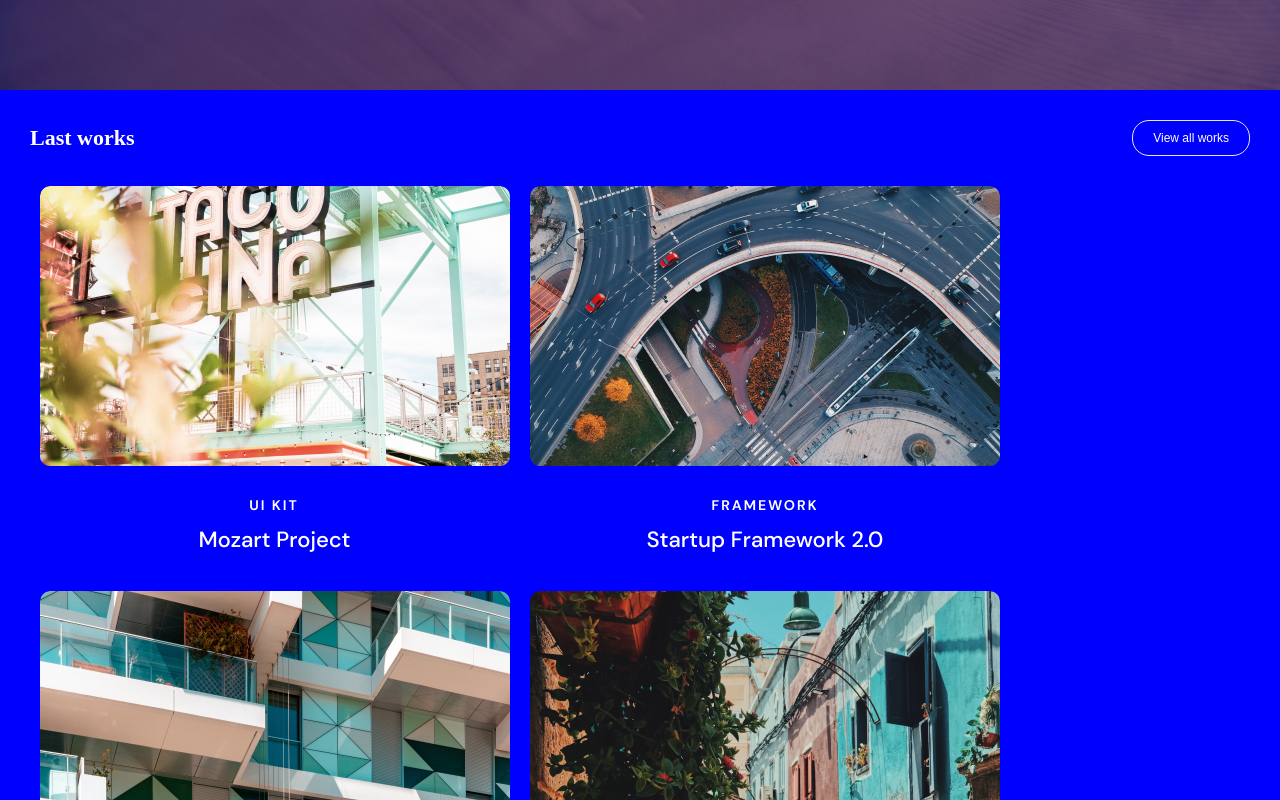
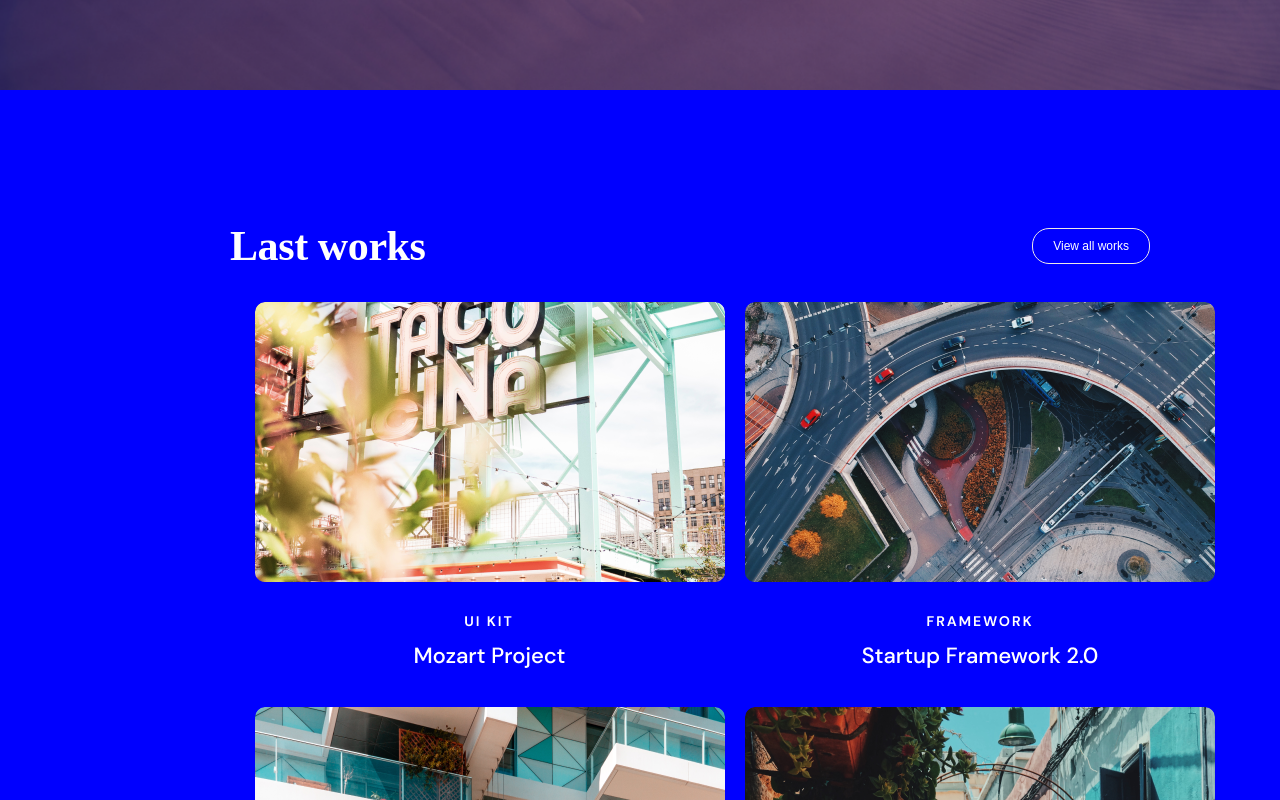
Before and after one commit to classicpages/figma-pages, a Vue app: page / in a window 1280 px wide. Shown: the part 4260-5060 px from the top of the page. Built offline with nearby package versions, Linux system fonts and the light colour scheme.

Commit message:
section Four and Section five and section six and Section Seven redo

```diff
--- a/src/components/SectionSeven.vue
+++ b/src/components/SectionSeven.vue
@@ -7,31 +7,27 @@
     <div class="works-container">
       <div class="work-item">
         <div class="work-image">
-          <img src="/src/assets/Work 1.png" alt="">
+          <img src="/src/assets/Work 1.png" alt="" />
         </div>
-        <div class="work-text">
-        </div>
+        <div class="work-text"></div>
       </div>
       <div class="work-item">
         <div class="work-image">
-          <img src="/src/assets/Work 2.png" alt="">
+          <img src="/src/assets/Work 2.png" alt="" />
         </div>
-        <div class="work-text">
-        </div>
+        <div class="work-text"></div>
       </div>
       <div class="work-item">
         <div class="work-image">
-          <img src="/src/assets/Work 3.png" alt="">
+          <img src="/src/assets/Work 3.png" alt="" />
         </div>
-        <div class="work-text">
-        </div>
+        <div class="work-text"></div>
       </div>
       <div class="work-item">
         <div class="work-image">
-          <img src="/src/assets/Work 4.png" alt="">
+          <img src="/src/assets/Work 4.png" alt="" />
         </div>
-        <div class="work-text">
-        </div>
+        <div class="work-text"></div>
       </div>
     </div>
   </section>
@@ -39,8 +35,8 @@
 
 <script>
 export default {
-  name: 'SectionSeven'
-}
+  name: "SectionSeven",
+};
 </script>
 
 <style scoped>
@@ -49,7 +45,7 @@ export default {
   color: white;
   padding: 30px;
   max-width: 100%;
-  }
+}
 
 .header {
   display: flex;
@@ -62,7 +58,15 @@ export default {
 h1 {
   margin: 0;
   font-weight: 700;
-  font-size: 22px;
+  margin-left: 200px;
+  width: 213px;
+  height: 52px;
+  margin-top: 100px;
+  font-family: 'DM Sans' sans-serif;
+  font-size: 42px;
+  line-height: 52px;
+  letter-spacing: -0.4000000059604645px;
+  text-align: left;
 }
 
 .view-all-work {
@@ -73,6 +77,9 @@ h1 {
   border-radius: 17px;
   font-size: 12px;
   cursor: pointer;
+  margin-right: 100px;
+  margin-top: 100px;
+
 }
 
 .view-all-work:hover {
@@ -82,8 +89,8 @@ h1 {
 .works-container {
   display: flex;
   flex-wrap: wrap;
-  max-height: 816px;
-  width: 100%;
+  top: 205px;
+  margin-left: 215px;
 }
 
 .work-item {
```
